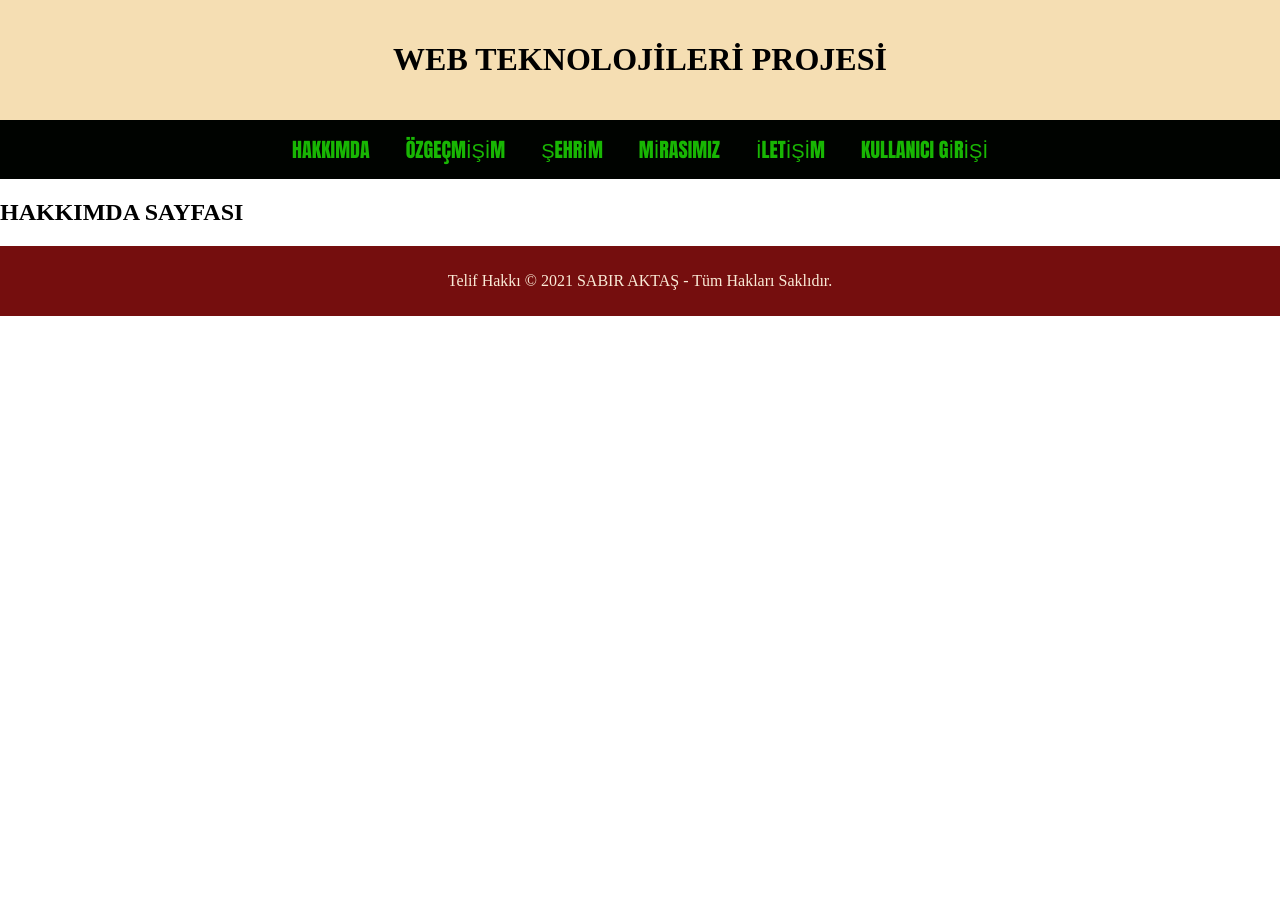
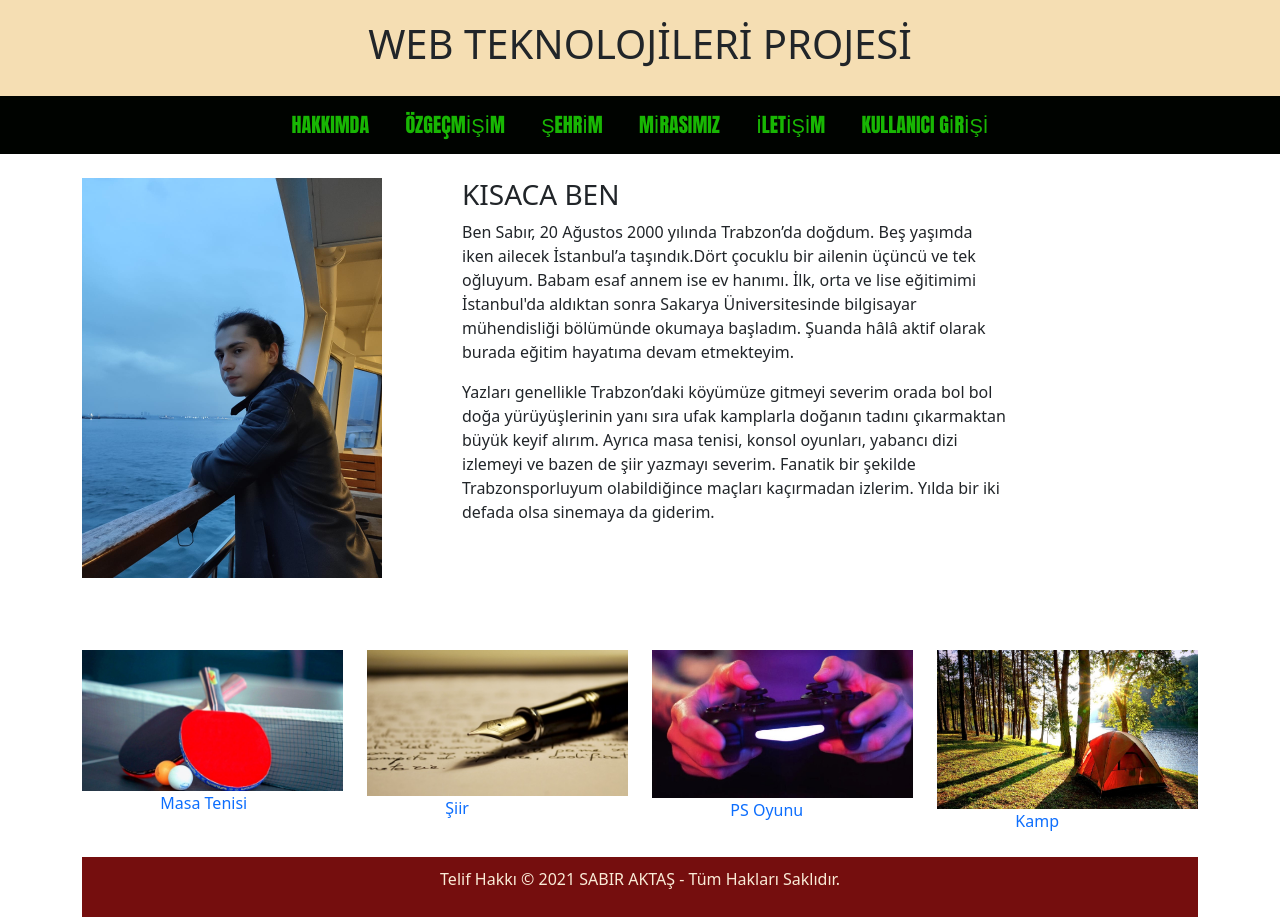
Before and after one commit to sabiraktas/WebTeknolojileri, a PHP site: page / in a window 1280 px wide. Before the commit the page ends 316 px from the top, so only its background shows below. Run offline with PHP 8.4, Linux system fonts and the light colour scheme.

Commit message:
ikinci dizayn

```diff
--- a/css/stilim.css
+++ b/css/stilim.css
@@ -12,17 +12,6 @@ body{
   overflow:visible;
 }
 .buton a {
- /* border: none;
-  color:rgb(31, 119, 148);
-  background-color:honeydew;
-  padding: 15px 32px;
-  text-align: center;
-  text-decoration: none;
-  display: inline-block;
-  font-size: 14px;
-  cursor: pointer;
-  border: none; */
-
   color: #18b603;
   text-align: center;
   padding: 14px 16px;
@@ -87,3 +76,13 @@ input[type=reset]{
   padding: 10px;
   text-align: center;
 }
+.hakkimda-link{
+  text-decoration:none;
+  text-align: left;
+  margin-left:30%;
+
+}
+:hover.hakkimda-link{
+  text-decoration: underline;
+  text-align: left;
+}
--- a/index.html
+++ b/index.html
@@ -1,9 +1,11 @@
 <!DOCTYPE html>
 <html>
     <head>
-        <title>Hakkımda Sayfası</title>
+        <title>Hakkımda</title>
         <meta charset="UTF-8">
+        <meta name="viewport" content="width=device-width, initial-scale=1">
         <link rel="stylesheet" type="text/css" href="css/stilim.css">
+        <link rel="stylesheet" href="css/bootstrap.min.css">
     </head>
     <body >
         <div class="header">
@@ -16,9 +18,38 @@
           <a href="mirasimiz.html">MİRASIMIZ</a>
           <a href="iletisim.html">İLETİŞİM</a>
           <a href="login.html">KULLANICI GİRİŞİ</a>
+      </div><br>
+        <div class="container">
+          <div class="row">
+            <div class="col-sm-4 ">
+              <img src="ben1.jpg" width="300" height="400">
+            </div>
+            <div class="col-sm-6">
+              <h3>KISACA BEN</h3>
+              <p>Ben Sabır, 20 Ağustos 2000 yılında Trabzon’da doğdum. Beş yaşımda iken ailecek İstanbul’a taşındık.Dört çocuklu bir ailenin üçüncü ve tek oğluyum. Babam esaf annem ise ev hanımı. İlk, orta ve lise eğitimimi İstanbul'da aldıktan sonra Sakarya Üniversitesinde bilgisayar mühendisliği bölümünde okumaya başladım. Şuanda hâlâ aktif olarak burada eğitim hayatıma devam etmekteyim.</p>
+              <p>Yazları genellikle Trabzon’daki köyümüze gitmeyi severim orada bol bol doğa yürüyüşlerinin yanı sıra ufak kamplarla doğanın tadını çıkarmaktan büyük keyif alırım. Ayrıca masa tenisi, konsol oyunları, yabancı dizi izlemeyi ve bazen de şiir yazmayı severim. Fanatik bir şekilde Trabzonsporluyum olabildiğince maçları kaçırmadan izlerim. Yılda bir iki defada olsa sinemaya da giderim. </p>
+          </div>
+        </div><br><br><br>
+        <div class="row">
+            <div class="col-sm-3">
+              <img src="masatenisi.jpg" width="100%">
+              <a href="http://www.tmtf.gov.tr/haberler/kursat-cavusoglu-5kez-dunya-sampiyonu#:~:text=K%C3%BCr%C5%9Fat%20%C3%87avu%C5%9Fo%C4%9Flu%2C%20Fransa%C2%B4n%C4%B1n,tek%20erkeklerde%20alt%C4%B1n%20madalya%20kazand%C4%B1rd%C4%B1." class="hakkimda-link">Masa Tenisi</a>
+            </div>
+            <div class="col-sm-3">
+                <img src="siiryazma.jpg" width="100%">
+                <a href="https://www.youtube.com/watch?v=zfhdbKg5CM4" class="hakkimda-link">Şiir</a>
+            </div>
+            <div class="col-sm-3">
+                <img src="konsoloynu.jpg" width="100%">
+                <a href="https://www.ea.com/tr-tr/games/fifa/fifa-21" class="hakkimda-link">PS Oyunu</a>
+            </div>
+            <div class="col-sm-3">
+                <img src="kamp.jpg" width="100%">
+                <a href="https://www.youtube.com/watch?v=Iplr7GhSMBE" class="hakkimda-link">Kamp</a>
+            </div>
         </div>
         <div>
-          <h2>HAKKIMDA SAYFASI</h2>
+            <br>
         </div>
         <div class="footer">
             <p>Telif Hakkı © 2021 SABIR AKTAŞ - Tüm Hakları Saklıdır.</p>
```
Also changed, not shown: ben1.jpg (added), kamp.jpg (added), konsoloynu.jpg (added), masatenisi.jpg (added), siiryazma.jpg (added). Lines whose indentation alone changed are shown as unchanged.
